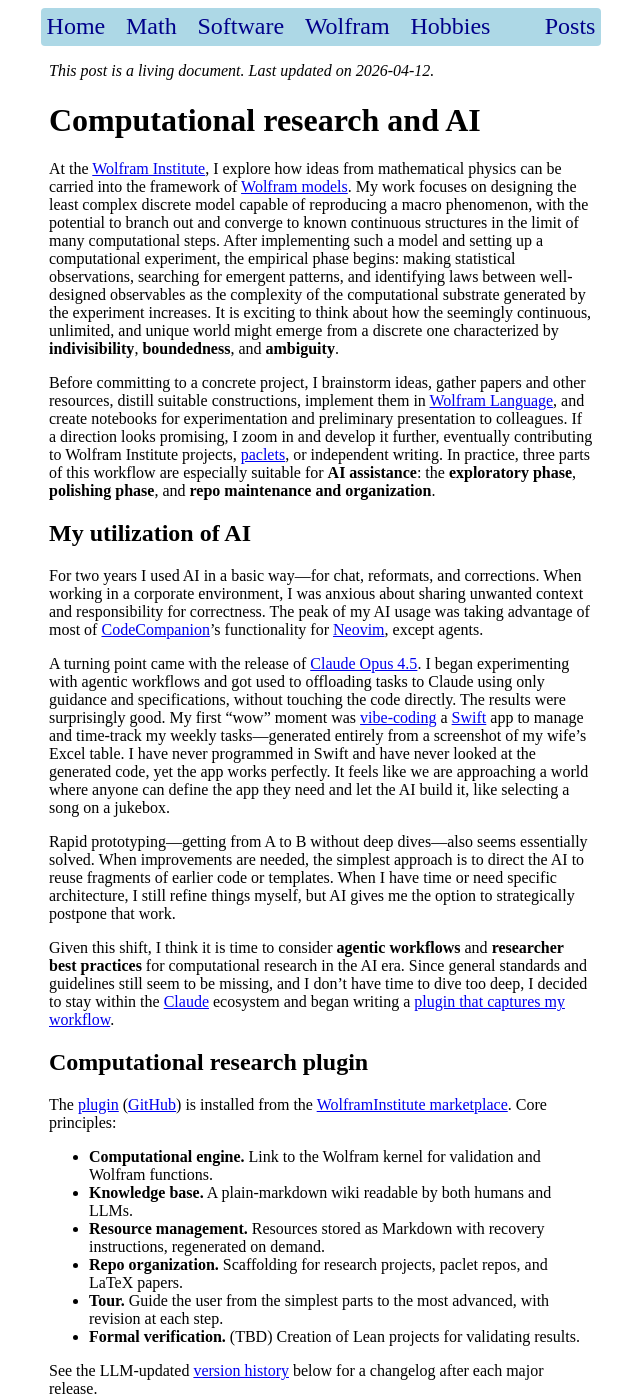
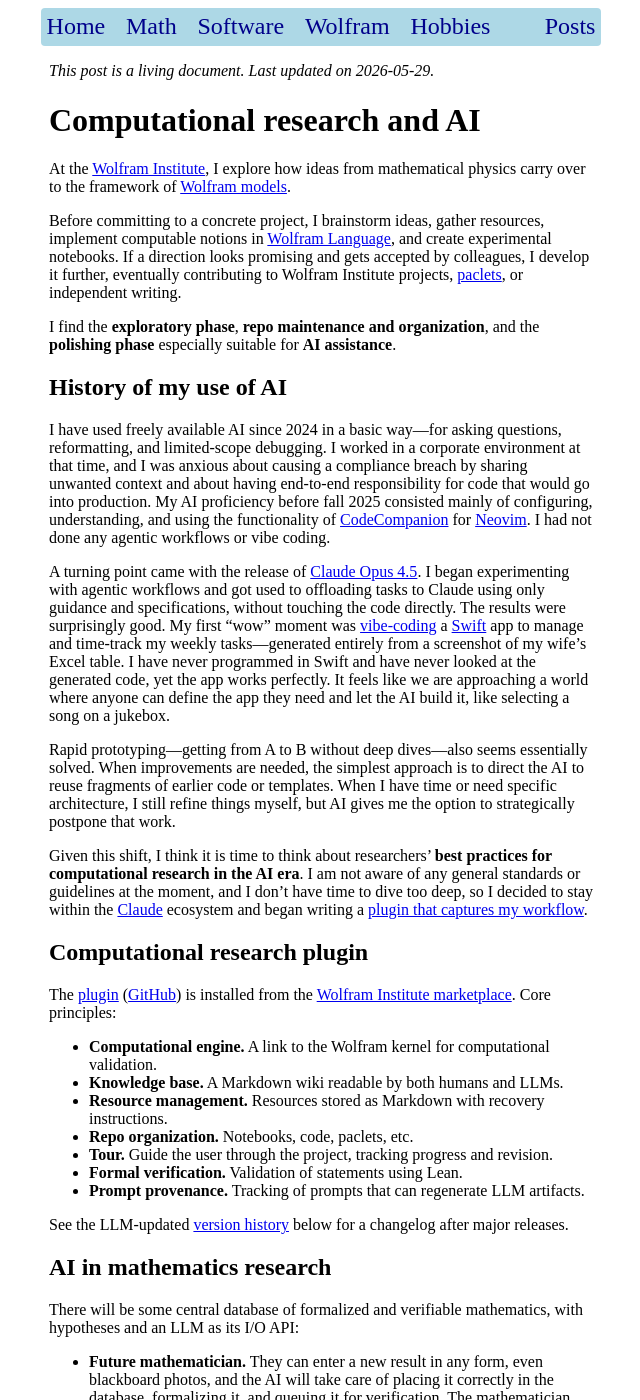
Before and after one commit to p135246/p135246.github.io, a Jekyll site: the page built from Wolfram/_posts/2026-03-04-ai-assisted-computational-research.md, in a window 1280 px wide and 1400 px high. Shown: the whole window, without its empty margins (319-959 px from the left). Built offline with Jekyll 4.4.1, drawn with Linux system fonts in a browser that asks for light colours; our own code applies the rules of GitHub Pages for plain Markdown files; comment, search, counter and statistics services are not loaded; some of the changed text lies outside the part shown.

Commit message:
Revise AI post wording

```diff
--- a/Wolfram/_posts/2026-03-04-ai-assisted-computational-research.md
+++ b/Wolfram/_posts/2026-03-04-ai-assisted-computational-research.md
@@ -5,38 +5,52 @@ mathjax:    false
 utterances: true
 ---
 
-*This post is a living document. Last updated on 2026-04-12.*
+*This post is a living document. Last updated on 2026-05-29.*
 
 # Computational research and AI
 
-At the [Wolfram Institute][WI], I explore how ideas from mathematical physics can be carried into the framework of [Wolfram models][WP]. My work focuses on designing the least complex discrete model capable of reproducing a macro phenomenon, with the potential to branch out and converge to known continuous structures in the limit of many computational steps. After implementing such a model and setting up a computational experiment, the empirical phase begins: making statistical observations, searching for emergent patterns, and identifying laws between well-designed observables as the complexity of the computational substrate generated by the experiment increases. It is exciting to think about how the seemingly continuous, unlimited, and unique world might emerge from a discrete one characterized by **indivisibility**, **boundedness**, and **ambiguity**.
+At the [Wolfram Institute][WI], I explore how ideas from mathematical physics carry over to the framework of [Wolfram models][WP].
 
-Before committing to a concrete project, I brainstorm ideas, gather papers and other resources, distill suitable constructions, implement them in [Wolfram Language][WL], and create notebooks for experimentation and preliminary presentation to colleagues. If a direction looks promising, I zoom in and develop it further, eventually contributing to Wolfram Institute projects, [paclets][paclet-repo], or independent writing. In practice, three parts of this workflow are especially suitable for **AI assistance**: the **exploratory phase**, **polishing phase**, and **repo maintenance and organization**.
+Before committing to a concrete project, I brainstorm ideas, gather resources, implement computable notions in [Wolfram Language][WL], and create experimental notebooks. If a direction looks promising and gets accepted by colleagues, I develop it further, eventually contributing to Wolfram Institute projects, [paclets][paclet-repo], or independent writing.
 
-## My utilization of AI
+I find the **exploratory phase**, **repo maintenance and organization**, and the **polishing phase** especially suitable for **AI assistance**.
 
-For two years I used AI in a basic way—for chat, reformats, and corrections. When working in a corporate environment, I was anxious about sharing unwanted context and responsibility for correctness. The peak of my AI usage was taking advantage of most of [CodeCompanion][codecompanion]'s functionality for [Neovim][neovim], except agents.
+## History of my use of AI
+
+I have used freely available AI since 2024 in a basic way—for asking questions, reformatting, and limited-scope debugging. I worked in a corporate environment at that time, and I was anxious about causing a compliance breach by sharing unwanted context and about having end-to-end responsibility for code that would go into production. My AI proficiency before fall 2025 consisted mainly of configuring, understanding, and using the functionality of [CodeCompanion][codecompanion] for [Neovim][neovim]. I had not done any agentic workflows or vibe coding.
 
 A turning point came with the release of [Claude Opus 4.5][opus]. I began experimenting with agentic workflows and got used to offloading tasks to Claude using only guidance and specifications, without touching the code directly. The results were surprisingly good. My first "wow" moment was [vibe-coding][vibe-coding] a [Swift][swift] app to manage and time-track my weekly tasks—generated entirely from a screenshot of my wife's Excel table. I have never programmed in Swift and have never looked at the generated code, yet the app works perfectly. It feels like we are approaching a world where anyone can define the app they need and let the AI build it, like selecting a song on a jukebox.
 
 Rapid prototyping—getting from A to B without deep dives—also seems essentially solved. When improvements are needed, the simplest approach is to direct the AI to reuse fragments of earlier code or templates. When I have time or need specific architecture, I still refine things myself, but AI gives me the option to strategically postpone that work.
 
-Given this shift, I think it is time to consider **agentic workflows** and **researcher best practices** for computational research in the AI era. Since general standards and guidelines still seem to be missing, and I don't have time to dive too deep, I decided to stay within the [Claude][claude] ecosystem and began writing a [plugin that captures my workflow][comp-research].
+Given this shift, I think it is time to think about researchers' **best practices for computational research in the AI era**. I am not aware of any general standards or guidelines at the moment, and I don't have time to dive too deep, so I decided to stay within the [Claude][claude] ecosystem and began writing a [plugin that captures my workflow][comp-research].
 
 ## Computational research plugin
 
-The [plugin][comp-research] ([GitHub][comp-research]) is installed from the [WolframInstitute marketplace][marketplace]. Core principles:
+The [plugin][comp-research] ([GitHub][comp-research]) is installed from the [Wolfram Institute marketplace][marketplace]. Core principles:
 
-- **Computational engine.** Link to the Wolfram kernel for validation and Wolfram functions.
-- **Knowledge base.** A plain-markdown wiki readable by both humans and LLMs.
-- **Resource management.** Resources stored as Markdown with recovery instructions, regenerated on demand.
-- **Repo organization.** Scaffolding for research projects, paclet repos, and LaTeX papers.
-- **Tour.** Guide the user from the simplest parts to the most advanced, with revision at each step.
-- **Formal verification.** (TBD) Creation of Lean projects for validating results.
+- **Computational engine.** A link to the Wolfram kernel for computational validation.
+- **Knowledge base.** A Markdown wiki readable by both humans and LLMs.
+- **Resource management.** Resources stored as Markdown with recovery instructions.
+- **Repo organization.** Notebooks, code, paclets, etc.
+- **Tour.** Guide the user through the project, tracking progress and revision.
+- **Formal verification.** Validation of statements using Lean.
+- **Prompt provenance.** Tracking of prompts that can regenerate LLM artifacts.
 
-See the LLM-updated [version history](#version-history) below for a changelog after each major release.
+See the LLM-updated [version history](#version-history) below for a changelog after major releases.
 
-## Some philosophy and future direction
+## AI in mathematics research
+
+There will be some central database of formalized and verifiable mathematics, with hypotheses and an LLM as its I/O API:
+
+- **Future mathematician.** They can enter a new result in any form, even blackboard photos, and the AI will take care of placing it correctly in the database, formalizing it, and queuing it for verification. The mathematician will also be encouraged to attach an author's note, without LLM edits, capturing their personal impression. They will not have to stitch together a math paper. They can focus on coming up with novel contributions, presenting and advertising them to a human audience, and creating other personal traces such as blog posts or videos.
+- **Math consumer.** They can search through the database with the help of LLMs and generate a study-ready paper tailored to their needs.
+
+Perhaps [Lean][lean] and [Mathlib][mathlib], which I still have to get more familiar with, can already provide the backbone for such a database. However, they are still too technical, and it is not easy to verify that a formalized statement corresponds to a human-understandable one.
+
+Note that in our project [UniversalityDB](https://github.com/WolframInstitute/UniversalityDB), we want to demonstrate that LLMs, when equipped with a knowledge base, a computational engine, and human guidelines, can help with auto-formalization in Lean and lower the threshold for using it.
+
+## Human role in AI era
 
 AI will surely make certain hard skills obsolete. Paradigm shifts are exciting, and letting things go and starting anew deepens life experience. But several human roles remain essential:
 
@@ -45,13 +59,22 @@ AI will surely make certain hard skills obsolete. Paradigm shifts are exciting,
 - **Coordination** — defining the workflow for agents and deciding when humans intervene.
 - **Communication** — spreading enthusiasm among humans about your problem and convincing them it is worth their time and resources.
 
-A few ideas for missing pieces:
+## Technical ideas for AI workflow
 
-- **Central database for both verified and human math.** It could be some database involving formalizations in [Lean][lean] and a collection of human proofs. A future mathematician could input a new result in any form—even blackboard photos—and the AI would place it correctly and add it to a queue for revision and formalization. Readers could search through with the help of LLMs and generate a study-ready paper tailored to their needs. This would remove the need to stitch together dry math papers and allow researchers to focus on novel contributions. Perhaps [Lean][lean] and [Mathlib][mathlib], which I have to get more familiar with, already go in the correct direction. As we are demonstrating in our next project [UniversalityDB](https://github.com/WolframInstitute/UniversalityDB), LLMs when equipped with a knowledge base, computational engine, and human guidelines, can help with auto-formalizations in Lean and lower the threshold for using it.
+Along the way I have crystallized some ideas for future workflow improvements:
+
 - **A clear definition of an agent.** What exactly is an agent? Can an agent create other agents? Can such agents be reused across contexts?
 - **An orchestration graph.** A workflow graph including agents, tools, and humans, ideally compilable into a minimal version where most tasks are performed by tools—a more capable successor to [LLMGraph][llmgraph].
+- **Reproducible AI workflow.** The LLM keeps a single prompt that recovers the current state of the work. Versioning every LLM prompt is one option, but not necessary.
+- **A distinction between human-revised and LLM-generated data.** A clear marker of which content has been reviewed by a human and which was produced by the LLM.
 
-## Version history (LLM updated)
+## Version history
+
+*[LLM generated]*
+
+### Version 3.2 (2026-05-29)
+
+[Version 3.2.0][comp-research] adds a more focused work-tracking workflow, with one place for specifications, task checklists, and session progress, together with a lighter planning process to limit context rot. Planning also moves out of the wiki and into a workflow better suited to version control.
 
 ### Version 3 (2026-04-12)
 
```
Also changed, not shown: other parts of Wolfram/_posts/2026-03-04-ai-assisted-computational-research.md (+6 -3 lines), Wolfram/_posts/2026-05-30-infrageometry-manifesto.md (+6 -5 lines).
